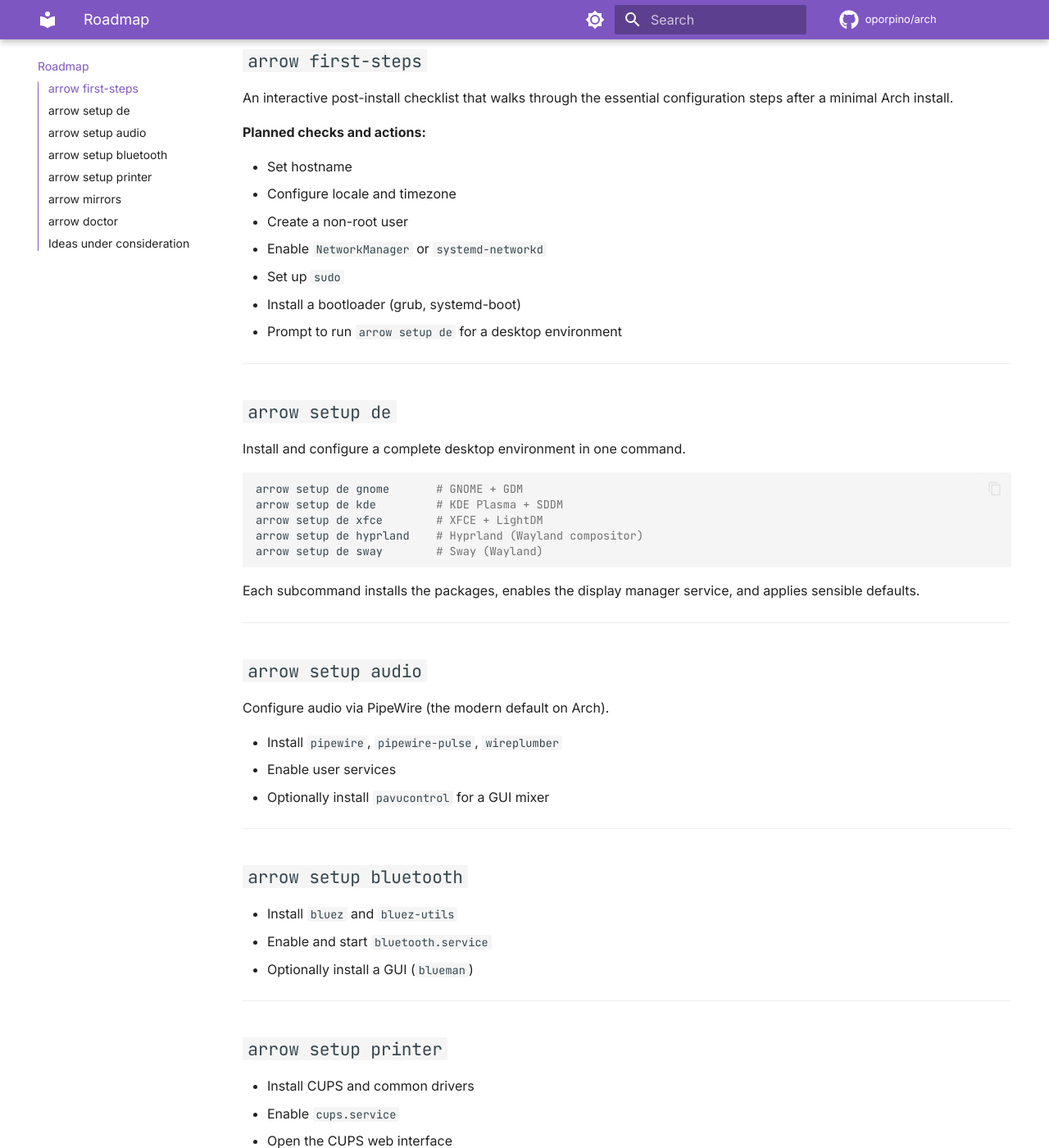
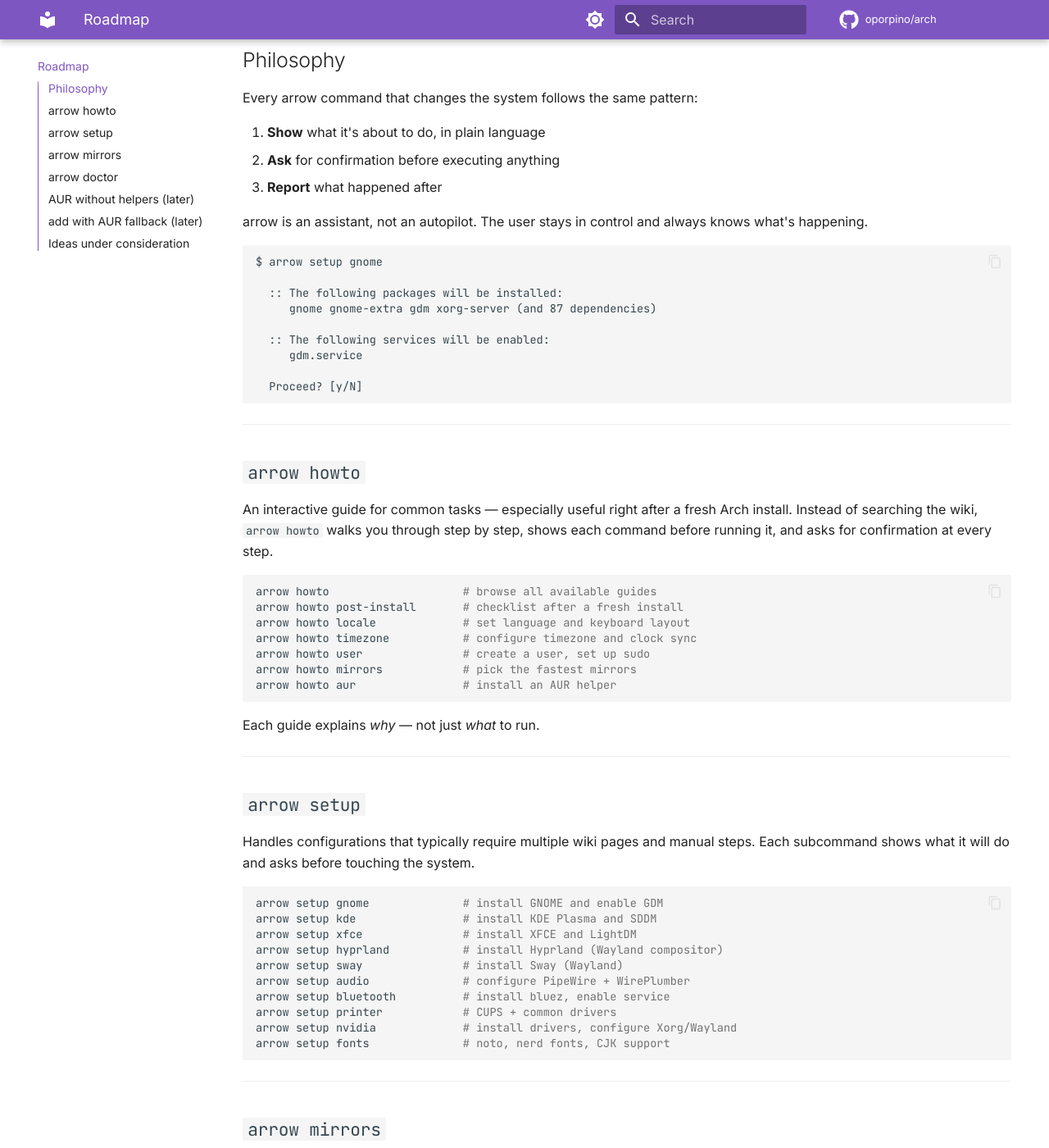
Before and after one commit to oporpino/arrow, an MkDocs documentation site: the page built from docs/roadmap.md, in a window 1280 px wide and 1400 px high, scrolled down 330 px. Shown: the whole window at 82% size. Built offline with MkDocs 1.6.1 and Material for MkDocs 9.7.7, drawn with Linux system fonts in a browser that asks for light colours; comment, search, counter and statistics services are not loaded; the version menu is left out; some of the changed text lies outside the part shown.

Commit message:
docs: rename first-steps to howto, setup de to setup

````diff
--- a/docs/roadmap.md
+++ b/docs/roadmap.md
@@ -11,85 +11,111 @@ This page tracks what's planned. Contributions are very welcome.
 
 ---
 
-## `arrow first-steps`
+## Philosophy
 
-An interactive post-install checklist that walks through the essential configuration steps after a minimal Arch install.
+Every arrow command that changes the system follows the same pattern:
 
-**Planned checks and actions:**
+1. **Show** what it's about to do, in plain language
+2. **Ask** for confirmation before executing anything
+3. **Report** what happened after
 
-- Set hostname
-- Configure locale and timezone
-- Create a non-root user
-- Enable `NetworkManager` or `systemd-networkd`
-- Set up `sudo`
-- Install a bootloader (grub, systemd-boot)
-- Prompt to run `arrow setup de` for a desktop environment
+arrow is an assistant, not an autopilot. The user stays in control and always knows what's happening.
+
+```
+$ arrow setup gnome
+
+  :: The following packages will be installed:
+     gnome gnome-extra gdm xorg-server (and 87 dependencies)
+
+  :: The following services will be enabled:
+     gdm.service
+
+  Proceed? [y/N]
+```
 
 ---
 
-## `arrow setup de`
+## `arrow howto`
 
-Install and configure a complete desktop environment in one command.
+An interactive guide for common tasks — especially useful right after a fresh Arch install. Instead of searching the wiki, `arrow howto` walks you through step by step, shows each command before running it, and asks for confirmation at every step.
 
 ```bash
-arrow setup de gnome       # GNOME + GDM
-arrow setup de kde         # KDE Plasma + SDDM
-arrow setup de xfce        # XFCE + LightDM
-arrow setup de hyprland    # Hyprland (Wayland compositor)
-arrow setup de sway        # Sway (Wayland)
+arrow howto                    # browse all available guides
+arrow howto post-install       # checklist after a fresh install
+arrow howto locale             # set language and keyboard layout
+arrow howto timezone           # configure timezone and clock sync
+arrow howto user               # create a user, set up sudo
+arrow howto mirrors            # pick the fastest mirrors
+arrow howto aur                # install an AUR helper
 ```
 
-Each subcommand installs the packages, enables the display manager service, and applies sensible defaults.
+Each guide explains *why* — not just *what* to run.
 
 ---
 
-## `arrow setup audio`
+## `arrow setup`
 
-Configure audio via PipeWire (the modern default on Arch).
+Handles configurations that typically require multiple wiki pages and manual steps. Each subcommand shows what it will do and asks before touching the system.
 
-- Install `pipewire`, `pipewire-pulse`, `wireplumber`
-- Enable user services
-- Optionally install `pavucontrol` for a GUI mixer
-
----
-
-## `arrow setup bluetooth`
-
-- Install `bluez` and `bluez-utils`
-- Enable and start `bluetooth.service`
-- Optionally install a GUI (`blueman`)
-
----
-
-## `arrow setup printer`
-
-- Install CUPS and common drivers
-- Enable `cups.service`
-- Open the CUPS web interface
+```bash
+arrow setup gnome              # install GNOME and enable GDM
+arrow setup kde                # install KDE Plasma and SDDM
+arrow setup xfce               # install XFCE and LightDM
+arrow setup hyprland           # install Hyprland (Wayland compositor)
+arrow setup sway               # install Sway (Wayland)
+arrow setup audio              # configure PipeWire + WirePlumber
+arrow setup bluetooth          # install bluez, enable service
+arrow setup printer            # CUPS + common drivers
+arrow setup nvidia             # install drivers, configure Xorg/Wayland
+arrow setup fonts              # noto, nerd fonts, CJK support
+```
 
 ---
 
 ## `arrow mirrors`
 
-Refresh the pacman mirror list using `reflector`, sorted by speed and recency.
+Refresh the pacman mirror list using `reflector`, keeping only the fastest mirrors for your region.
 
 ```bash
-arrow mirrors                  # auto-detect country, pick 10 fastest
-arrow mirrors --country BR     # filter by country
+arrow mirrors                  # auto-detect country and refresh
+arrow mirrors --country BR     # specify country
 ```
 
 ---
 
 ## `arrow doctor`
 
-A system health check that surfaces common issues:
+A system health check that surfaces common issues and suggests fixes — each with a confirmation prompt before acting.
 
-- Stale or slow mirrors
+Checks:
+
+- Outdated packages
 - Orphaned packages
-- Large package cache
-- Failed systemd units
-- Pending package updates
-- Broken symlinks in common paths
+- Package cache size
+- Mirror latency and freshness
+- Failed systemd services
+- Disk usage on key mountpoints
+- Pacman lock file left over from a crash
+
+---
+
+## AUR without helpers *(later)*
+
+Currently `arrow aur` delegates to `yay` or `paru`. A future version will handle AUR packages natively — cloning the `PKGBUILD`, showing a diff for review, running `makepkg`, and installing via pacman. No external AUR helper required.
+
+---
+
+## `add` with AUR fallback *(later)*
+
+When `arrow add <pkg>` doesn't find a match in the official repos, it will automatically search the AUR and offer to install from there — so users don't need to know the distinction.
+
+```
+$ arrow add spotify
+
+  :: spotify not found in official repositories.
+     Found in AUR: spotify 1.2.13
+     Install from AUR? [y/N]
+```
 
 ---
 
````
Also changed, not shown: other parts of docs/roadmap.md (+1 -1 lines), docs/index.md (+8 -8 lines).
